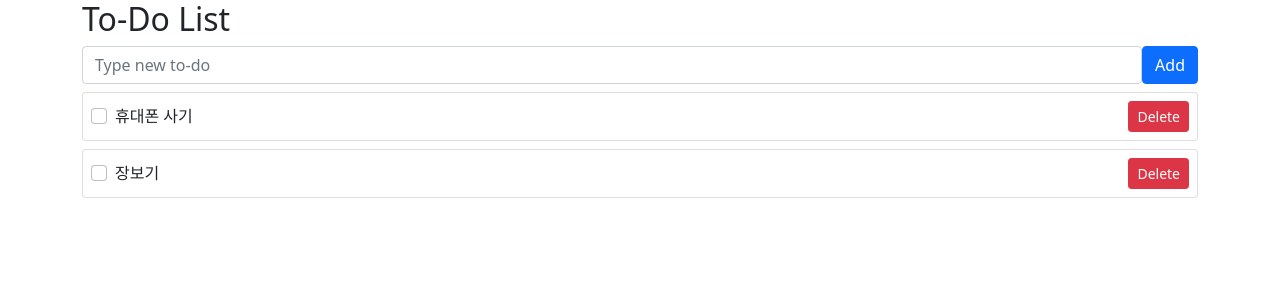
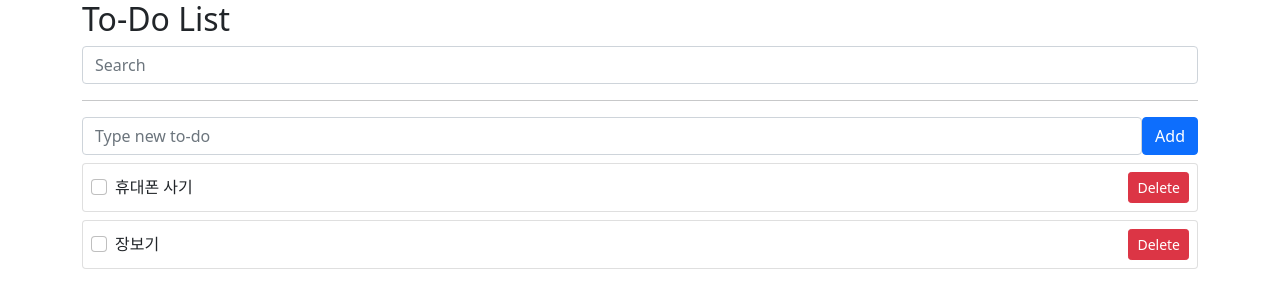
Before and after one commit to JaeGeunBang/vuejs-3, a Vue app in the folder vue3-project/: page / in a window 1280 px wide. Shown: the top 308 px of the page. Built offline with nearby package versions, Linux system fonts and the light colour scheme.

Commit message:
search 검색 기능 추가 (computed를 통해 filtered 된 todos를 가짐)

```diff
--- a/vue3-project/src/App.vue
+++ b/vue3-project/src/App.vue
@@ -1,15 +1,22 @@
 <template>
   <div class="container">
     <h2>To-Do List</h2>
+    <input
+        class="form-control"
+        type="text"
+        v-model="searchText"
+        placeholder="Search"
+    >
+    <hr />
     <TodoSimpleForm @add-todo="addTodo" />
 
-    <div v-if="!todos.length">추가된 Todo가 없습니다.</div>
-    <TodoList :todos_data="todos" @toggle-todo="toggleTodo" @delete-todo="deleteTodo"/>
+    <div v-if="!filteredTodos.length">추가된 Todo가 없습니다.</div>
+    <TodoList :todos_data="filteredTodos" @toggle-todo="toggleTodo" @delete-todo="deleteTodo"/>
   </div>
 </template>
 
 <script>
-import { ref } from 'vue';
+import { ref, computed } from 'vue';
 import TodoSimpleForm from './components/TodoSimpleForm'
 import TodoList from './components/TodoList'
 
@@ -41,12 +48,25 @@ export default {
       todos.value[index].completed = !todos.value[index].completed
     }
 
+    const searchText = ref('')
+    const filteredTodos = computed(() => {
+      if (searchText.value) {
+        return todos.value.filter(todo => {
+          return todo.subject.includes(searchText.value)
+        });
+      }
+
+      return todos.value
+    })
+
     return {
       todoStyle,
       todos,
       addTodo,
       deleteTodo,
       toggleTodo,
+      searchText,
+      filteredTodos,
     }
   }
 }
```
